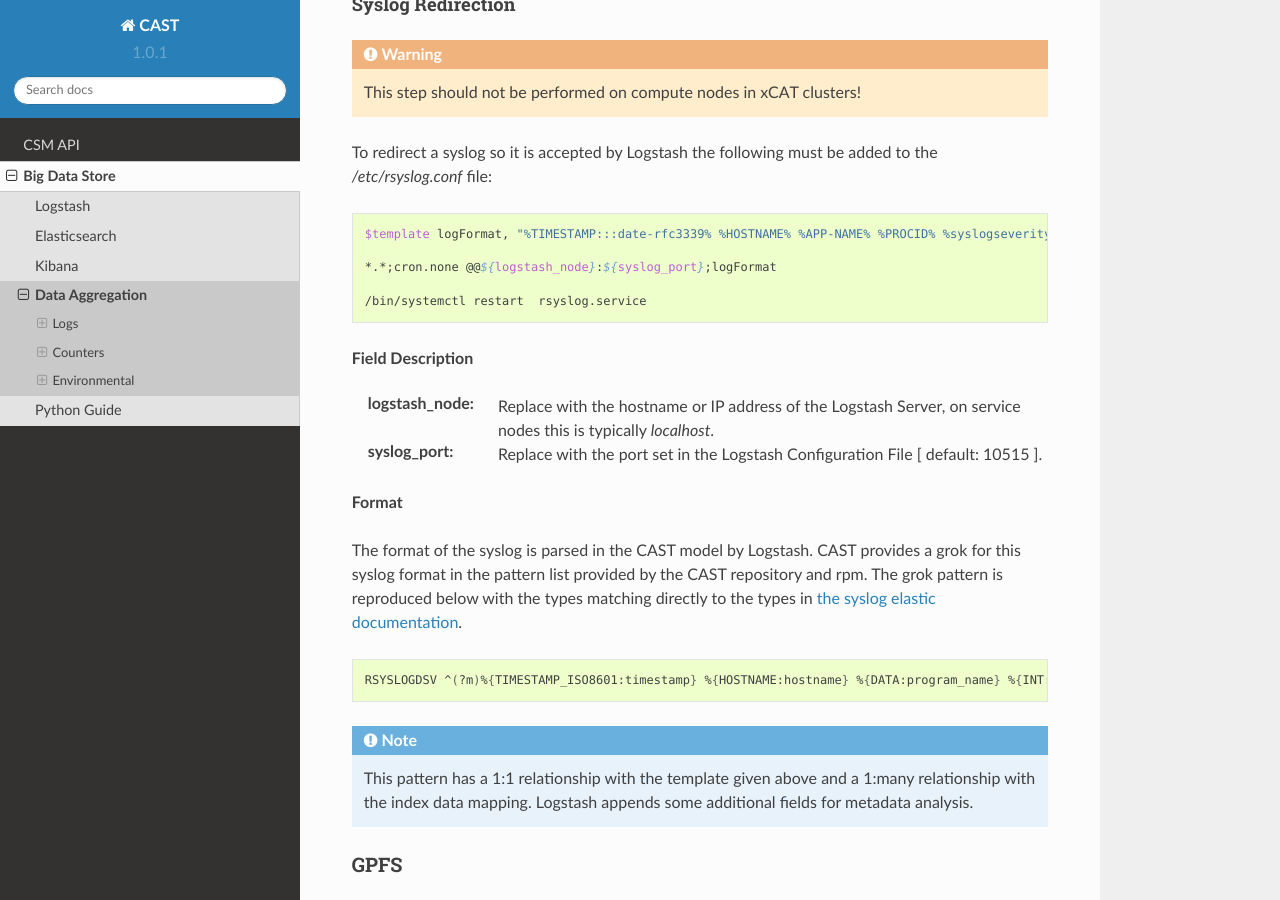
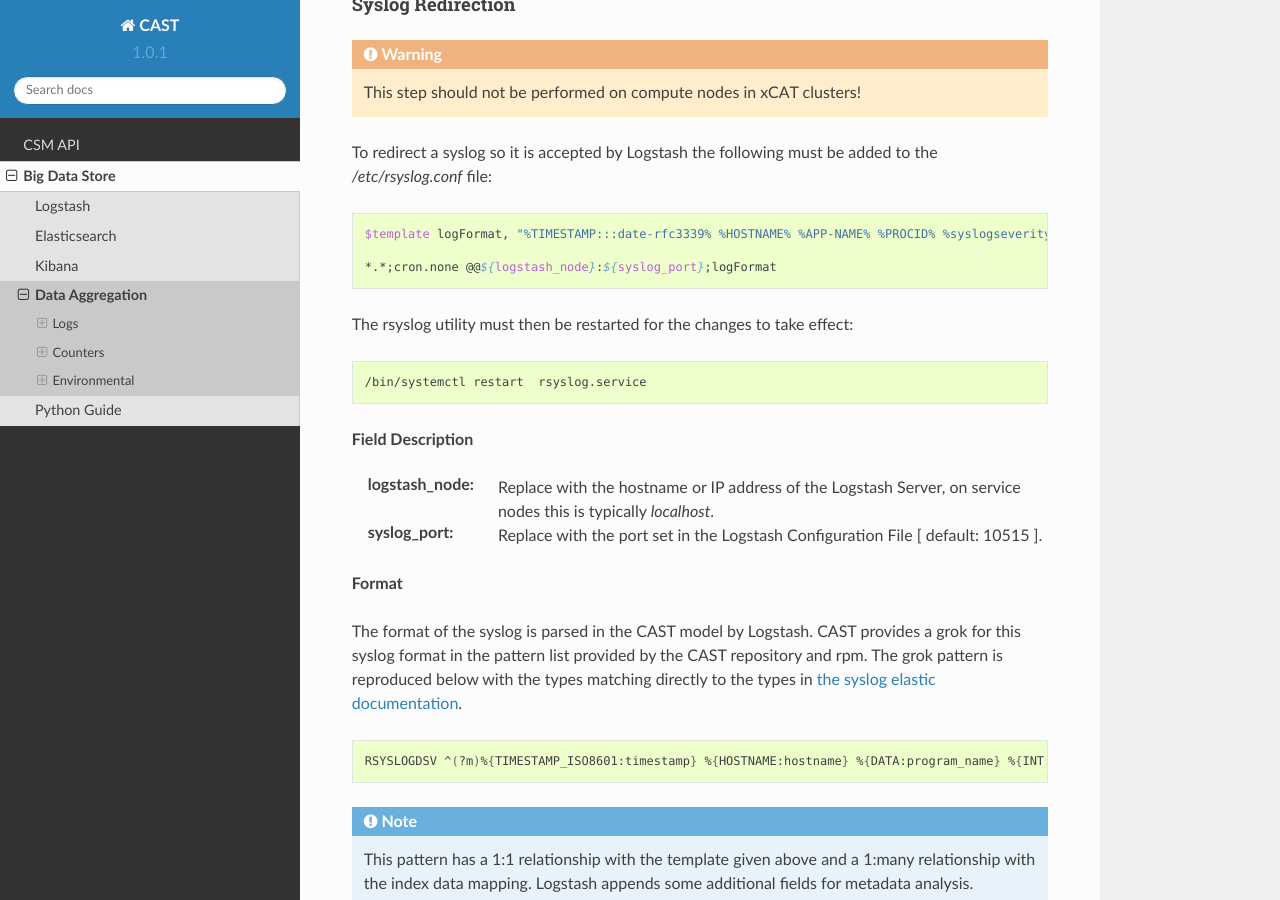
Before and after one commit to IBM/CAST, a Sphinx documentation site: the page built from docs/source/cast-big-data/data-aggregators.rst, in a window 1280 px wide and 900 px high, scrolled down 1327 px. Built offline with Sphinx 7.4.7 and the Read the Docs theme 2.0.0, drawn with Linux system fonts in a browser that asks for light colours.

Commit message:
Fixing some configuration errors in the logstash patterns and config. Improvements to the documentation based on real world results.

```diff
--- a/docs/source/cast-big-data/data-aggregators.rst
+++ b/docs/source/cast-big-data/data-aggregators.rst
@@ -62,7 +62,12 @@ To redirect a syslog so it is accepted by Logstash the following must be added t
 
     *.*;cron.none @@${logstash_node}:${syslog_port};logFormat
 
-    /bin/systemctl restart  rsyslog.service
+
+The rsyslog utility must then be restarted for the changes to take effect:
+
+.. code-block:: bash
+
+   /bin/systemctl restart  rsyslog.service
 
 **Field Description**
 
--- a/docs/source/cast-big-data/elasticsearch.rst
+++ b/docs/source/cast-big-data/elasticsearch.rst
@@ -169,6 +169,8 @@ The mapping for the index contains the following fields:
 +===============+========+================================================================+
 | @timestamp    | *date* | The timestamp of the message, generated by the syslog utility. |
 +---------------+--------+----------------------------------------------------------------+
+| host          | *text* | The host of the relay host.                                    |
++---------------+--------+----------------------------------------------------------------+
 | hostname      | *text* | The hostname of the syslog origination.                        |
 +---------------+--------+----------------------------------------------------------------+
 | program_name  | *text* | The name of the program which generated the log.               |
```
Also changed, not shown: 4 other files.
